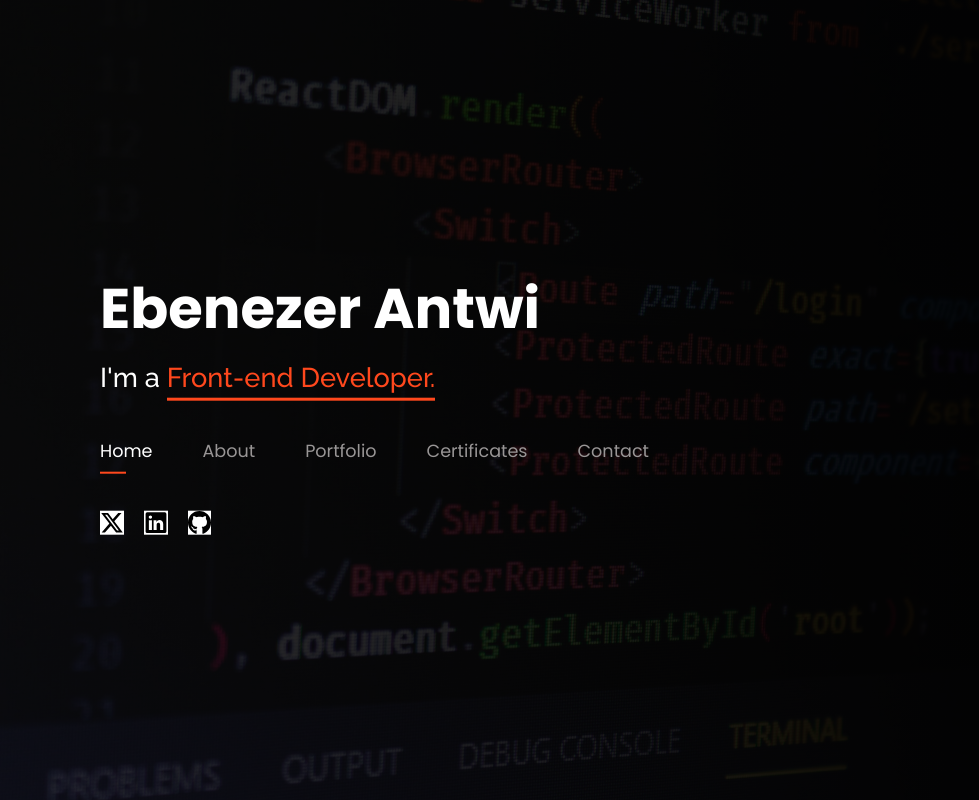
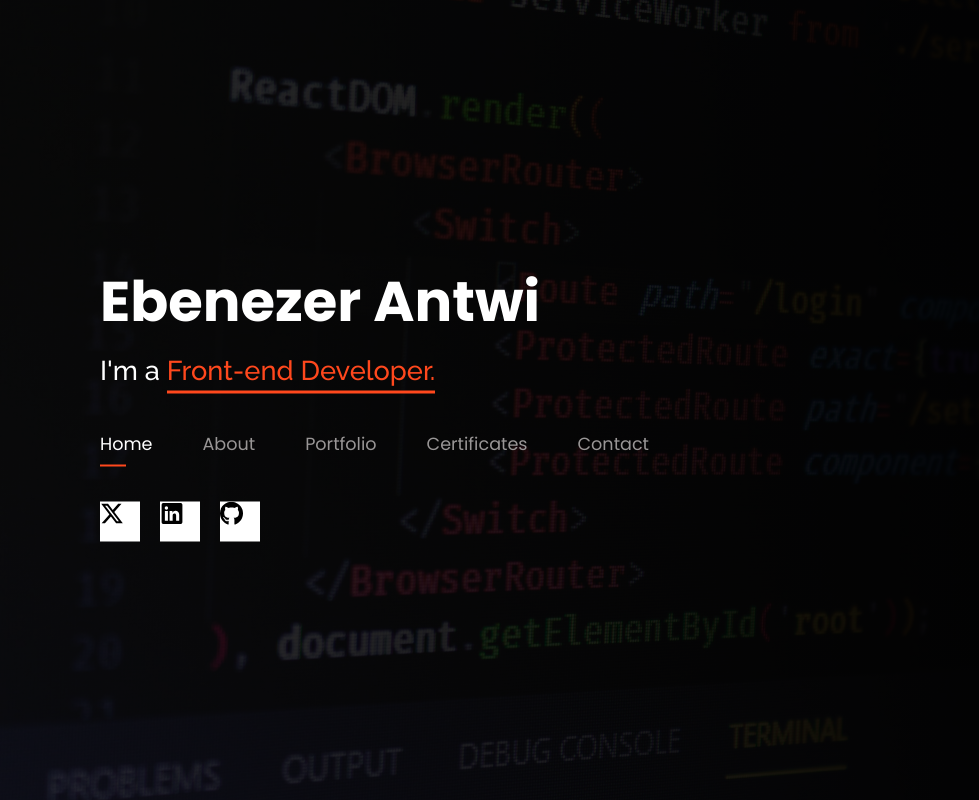
Before and after one commit to kwadwoambitious/My-Portfolio, a React (Create React App) app: page / in a window 1280 px wide. Shown: the whole page, without its empty margins (0-979 px from the left). Built offline with nearby package versions, Linux system fonts and the light colour scheme.

Commit message:
Made changes to this file

```diff
--- a/src/App.css
+++ b/src/App.css
@@ -81,15 +81,17 @@ nav ul{
 .social-icons{
   margin-top: 45px;
 }
+.social-icons a img{
+  display: flex;
+  align-items: center;
+  justify-content: center;
+}
 .social-icons a{
   text-decoration: none;
   margin-right: 20px;
   background-color: white;
   display: inline-block;
   vertical-align: middle;
+  width: 40px;
+  height: 40px;
 }
-.social-icons a img{
-  display: flex;
-  align-items: center;
-  justify-content: center;
-}
```
